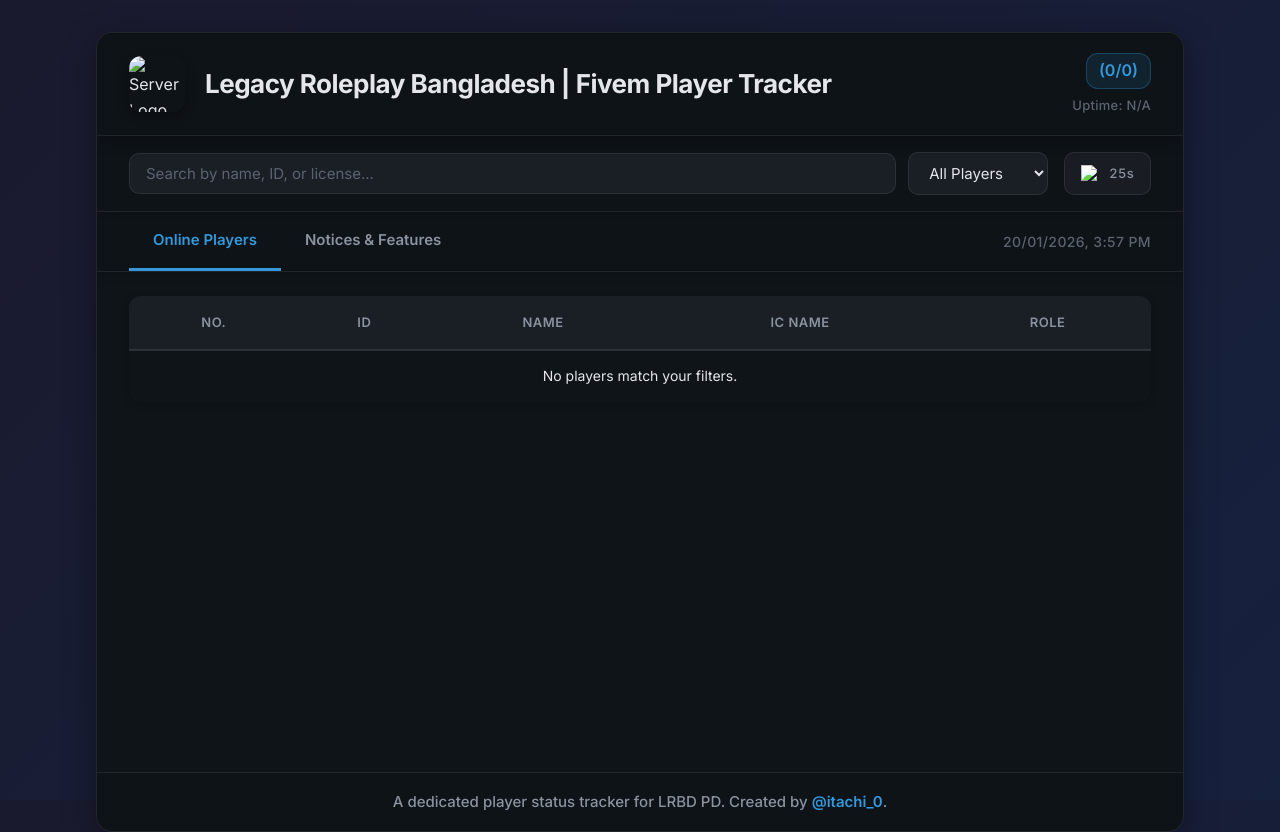
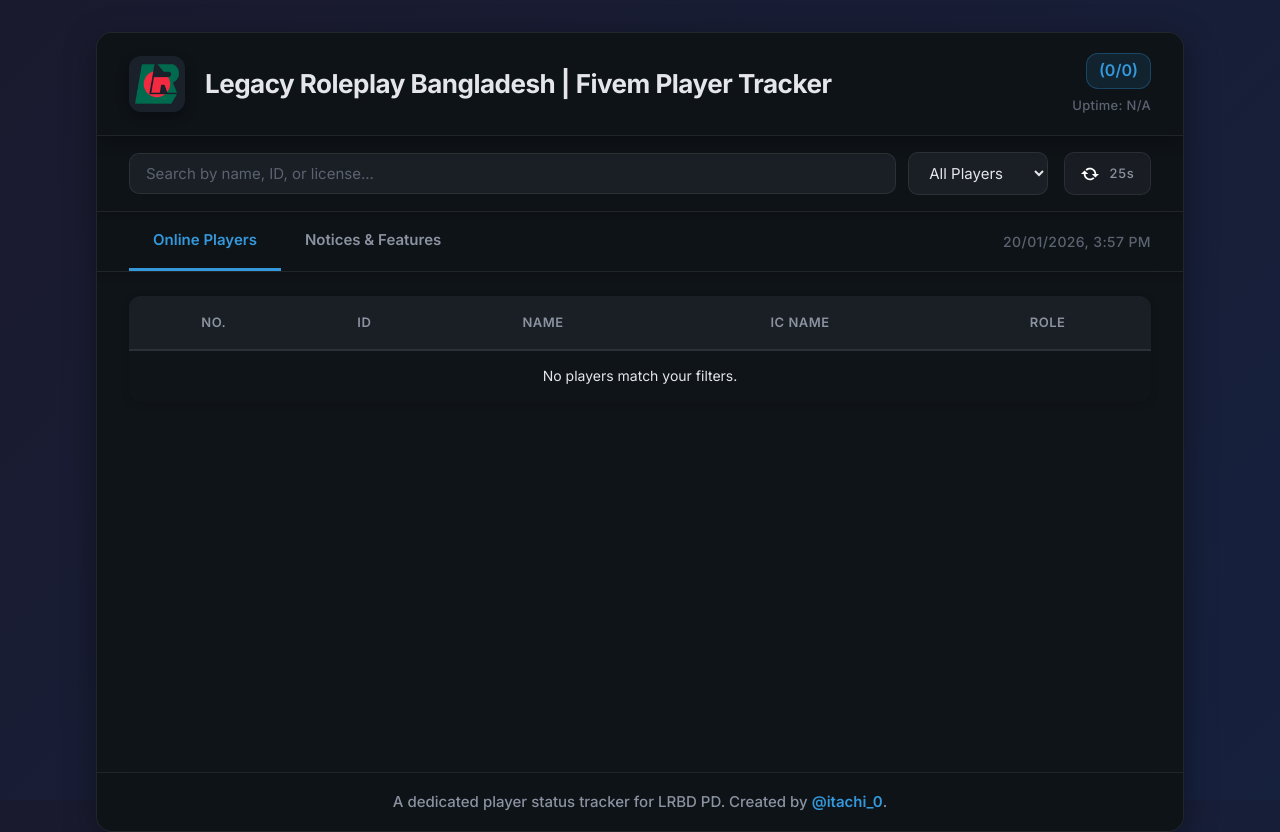
Before and after one commit to itachiwho/lrbd-player-tracker, a website: page index.html in a window 1280 px wide. Drawn offline with Linux system fonts and the light colour scheme; no server answers.

Commit message:
Fix HTML encoding and update image paths

```diff
--- a/index.html
+++ b/index.html
@@ -4,14 +4,14 @@
   <meta charset="UTF-8">
   <meta name="viewport" content="width=device-width, initial-scale=1.0">
   <title>Legacy BD Player List</title>
-  <link rel="icon" href="/public/LRBD.png" type="image/png">
+  <link rel="icon" href="LRBD.png" type="image/png">
   <link rel="stylesheet" href="style.css">
 </head>
 <body>
   <div id="wrapper">
     <header>
       <div id="title">
-        <img src="/public/LRBD.png" alt="Server Logo" id="server-logo">
+        <img src="LRBD.png" alt="Server Logo" id="server-logo">
         <span id="server-title">Legacy Roleplay Bangladesh | Fivem Player Tracker</span>
       </div>
       <div id="server-meta">
@@ -32,7 +32,7 @@
         </select>
       </div>
       <div id="refresh-status">
-        <img src="/public/refresh.svg" alt="Refresh Icon">
+        <img src="refresh.svg" alt="Refresh Icon">
         <span id="refresh-timer">30s</span>
       </div>
     </section>
@@ -98,4 +98,5 @@
 
   <script src="script.js"></script>
 </body>
+
 </html>
```
